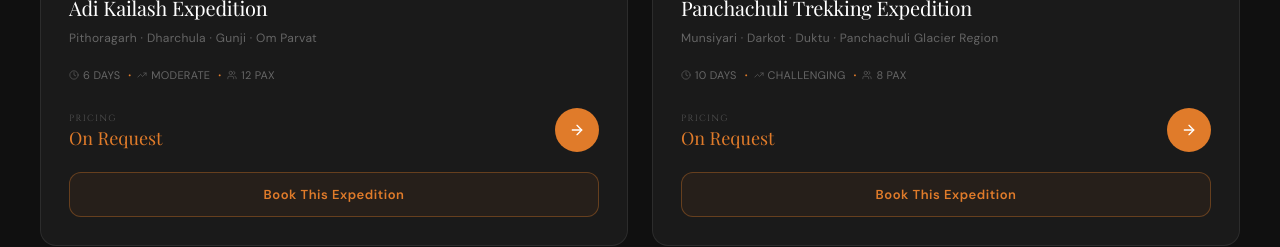
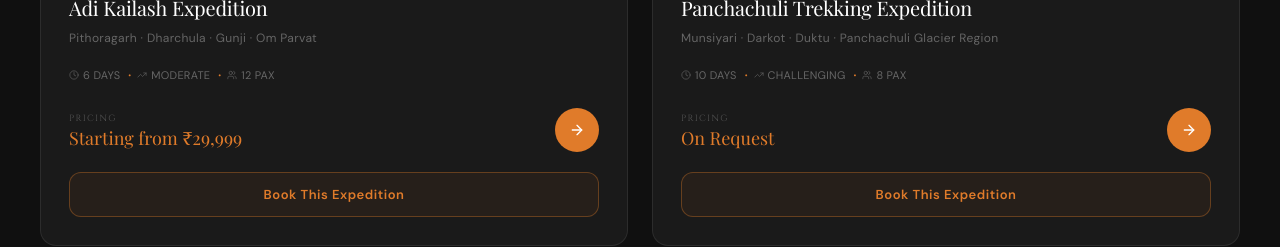
Before and after one commit to bhattpoms0-bit/himalayan-serenity, a React (Vite) app: page / in a window 1280 px wide. Shown: the part 3760-4007 px from the top of the page. Built offline with nearby package versions, Linux system fonts and the light colour scheme; a web font is replaced by a local one.

Commit message:
feat: update Adi Kailash card pricing to Starting from 29999

```diff
--- a/src/components/Packages.jsx
+++ b/src/components/Packages.jsx
@@ -13,7 +13,7 @@ const FEATURED = [
     difficulty: 'Moderate',
     people:     12,
     spots:      8,
-    price:      'On Request',
+    price:      'Starting from ₹29,999',
     image:      '/images/packages/adi-kailash-base.jpg',
     link:       '/packages/adi-kailash-expedition',
   },
@@ -253,7 +253,7 @@ function PackageCard({ pkg, large = false, index = 0 }) {
               </p>
               <p
                 className="font-serif leading-none"
-                style={{ fontSize: pkg.price === 'On Request' ? 18 : 26, color: '#e07b2a' }}
+                style={{ fontSize: pkg.price.length > 8 ? 18 : 26, color: '#e07b2a' }}
               >
                 {pkg.price}
               </p>
```
